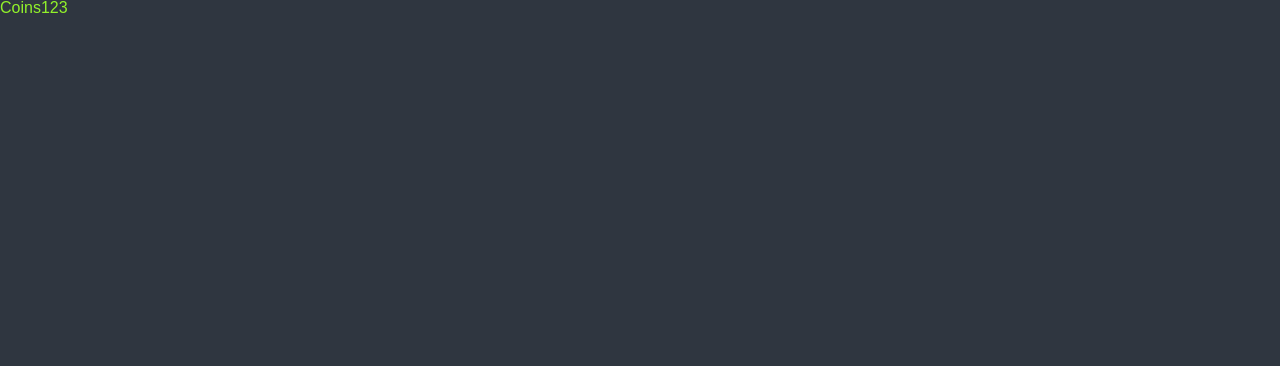
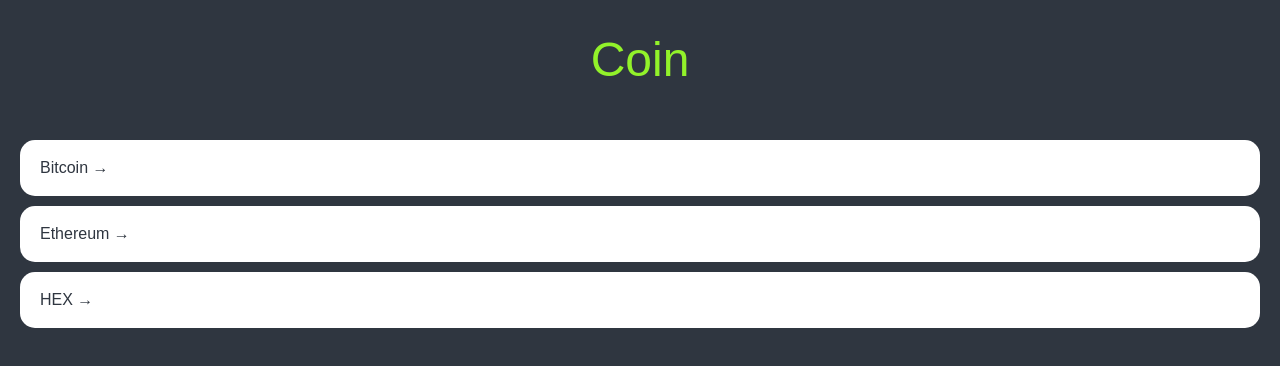
Before and after one commit to soundee10/coin_tracker, a React (Create React App) app: page / in a window 1280 px wide. Shown: the top 366 px of the page. Built offline with nearby package versions, Linux system fonts and the light colour scheme.

Commit message:
#3 Coin Home part.1 done

```diff
--- a/src/App.tsx
+++ b/src/App.tsx
@@ -62,6 +62,7 @@
 }
 a{
   text-decoration: none;
+   color:inherit;
 }
 `;
 
--- a/src/routes/Coins.tsx
+++ b/src/routes/Coins.tsx
@@ -1,19 +1,87 @@
+import { Link } from "react-router-dom";
 import styled from "styled-components";
 
-const Container = styled.div``;
+const Container = styled.div`
+padding: 0px 20px;
+`;
 
-const Header = styled.header``;
+const Header = styled.header`
+    height: 10vh;
+    display: flex;
+    justify-content: center;
+    align-items: center;
+    margin-bottom: 40px;
+    margin-top: 20px;
+`;
 
 const CoinsList = styled.ul``;
 
-const Coin = styled.li``;
+const Coin = styled.li`
+    background-color: white;
+    color: ${(props)=>props.theme.bgColor};
+    border-radius: 15px;
+    padding: 20px;
+    margin-bottom: 10px;
+    a{
+        transition: color 0.2s ease-in;
+        display: block;
+    }
+    &:hover{
+        a{
+            color: ${(props)=> props.theme.accentColor}
+        }
+    }
+`;
 
 const Title = styled.h1`
+    font-size: 48px;
     color: ${props => props.theme.accentColor};
 `;
 
+const coins =[
+    {
+    id: "btc-bitcoin",
+    name: "Bitcoin",
+    symbol: "BTC",
+    rank: 1,
+    is_new: false,
+    is_active: true,
+    type: "coin",
+  },
+  {
+    id: "eth-ethereum",
+    name: "Ethereum",
+    symbol: "ETH",
+    rank: 2,
+    is_new: false,
+    is_active: true,
+    type: "coin",
+  },
+  {
+    id: "hex-hex",
+    name: "HEX",
+    symbol: "HEX",
+    rank: 3,
+    is_new: false,
+    is_active: true,
+    type: "token",
+  },
+];
+
 function Coins(){
-    return <Title>Coins123</Title>;
+    return (
+        <Container>
+            <Header>
+                <Title> Coin </Title>
+            </Header>
+            <CoinsList>
+                {coins.map((coin) => (
+                    <Coin key={coin.id}>
+                    <Link to={`/${coin.id}`}>{coin.name} &rarr;</Link>
+                    </Coin>))}
+            </CoinsList>
+        </Container>
+    );
 }
 
 export default Coins;
```
